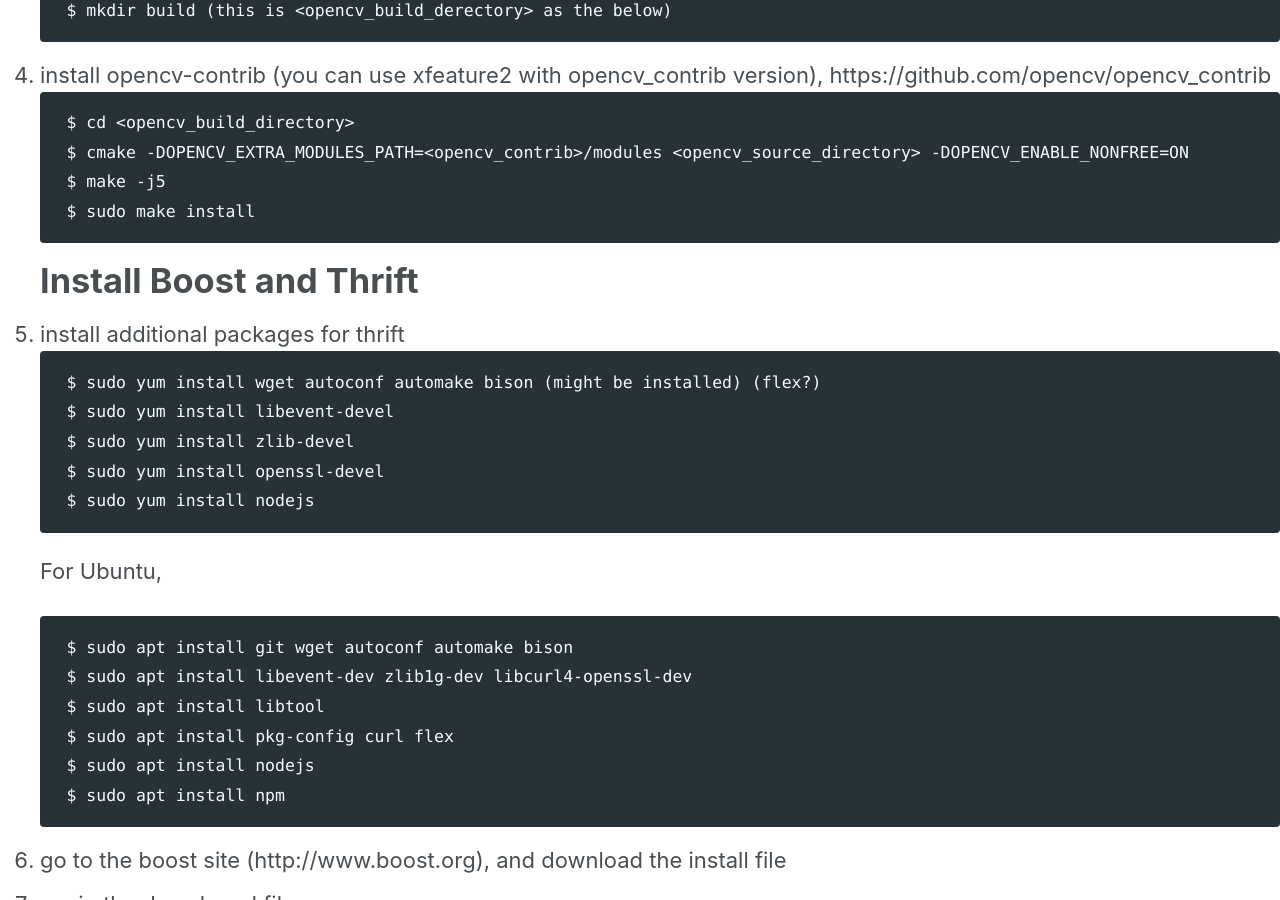
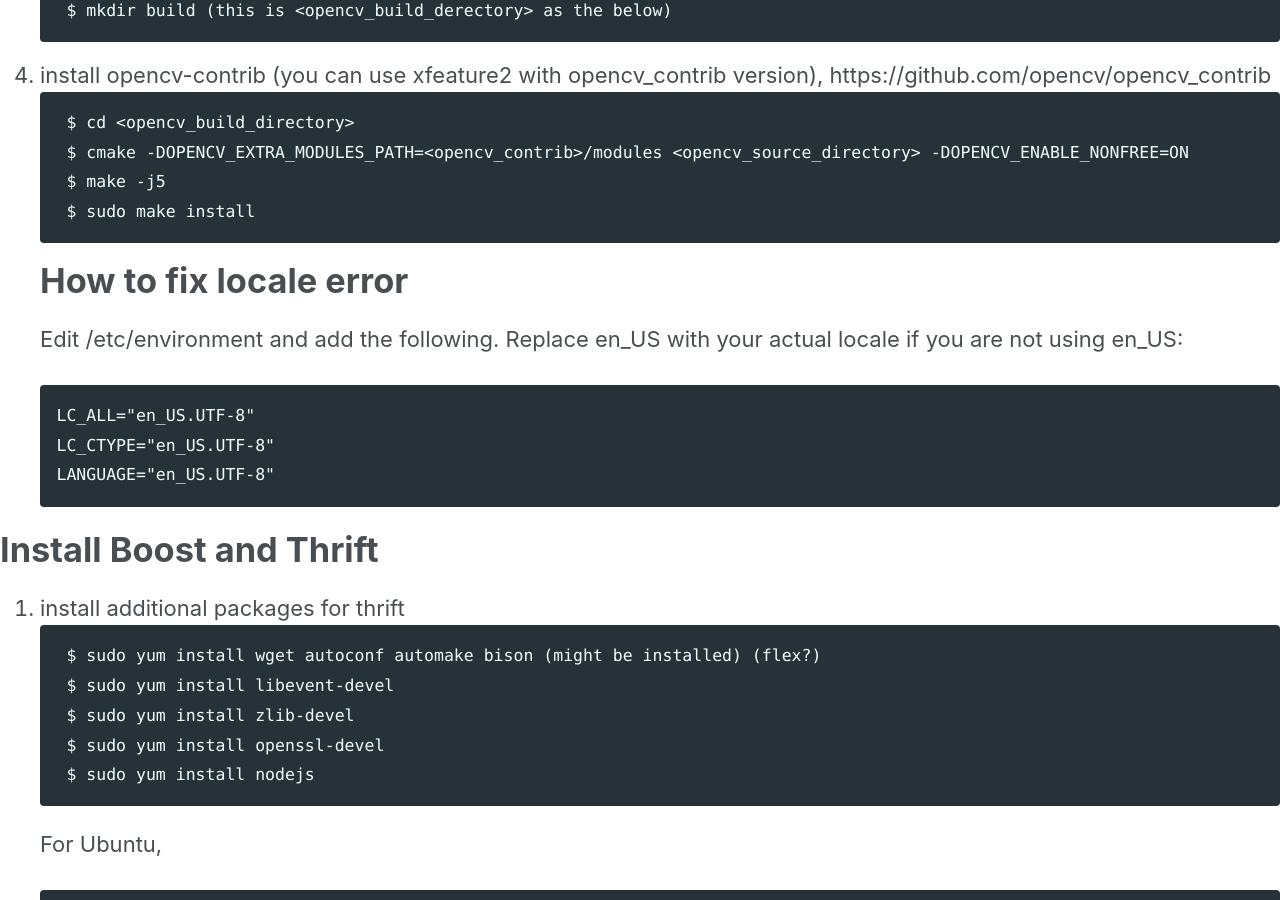
Before and after one commit to sglee-net/sglee-net.github.io, a Jekyll site: the page built from development_environment/dev_environment.md, in a window 1280 px wide and 900 px high, scrolled down 7593 px. Built offline with Jekyll 4.4.1, drawn with Linux system fonts in a browser that asks for light colours; cached includes are drawn as plain includes; nearby versions of some CDN libraries; our own code applies the rules of GitHub Pages for plain Markdown files.

Commit message:
Update dev_environment.md

````diff
--- a/development_environment/dev_environment.md
+++ b/development_environment/dev_environment.md
@@ -245,6 +245,14 @@ $deactivate
     $ make -j5
     $ sudo make install
     ```
+# How to fix locale error
+Edit /etc/environment and add the following. Replace en_US with your actual locale if you are not using en_US:
+```
+LC_ALL="en_US.UTF-8"
+LC_CTYPE="en_US.UTF-8"
+LANGUAGE="en_US.UTF-8"
+```
+
 # Install Boost and Thrift
 1. install additional packages for thrift
     ```
````
